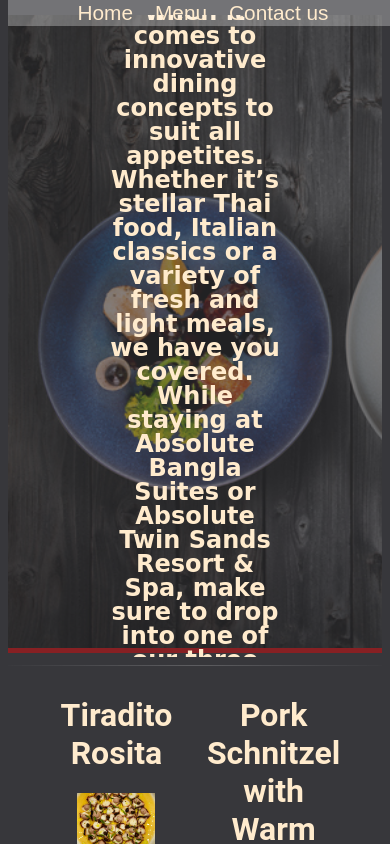
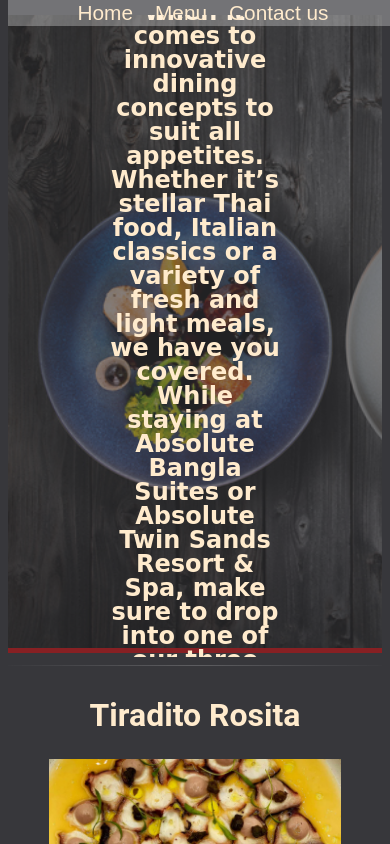
Before and after one commit to starxburst/restaurant-page, a plain HTML site: page index.html in a window 390 px wide. Both pictures are taken after a click on the button "Menu". Shown: the top 844 px of the page. Drawn offline with Linux system fonts and the light colour scheme; a web font is replaced by a local one.

Commit message:
Initial dist subtree commit

```diff
--- a/style.css
+++ b/style.css
@@ -113,7 +113,7 @@
 }
 
 .food-image {
-    width: 20vw;
+    width: 100%;
 }
 
 .food-card {
@@ -166,4 +166,7 @@
         height: 75vh;
         width: auto;
     }
+    .food-card {
+        width: 75vw;
+    }
 }
```
